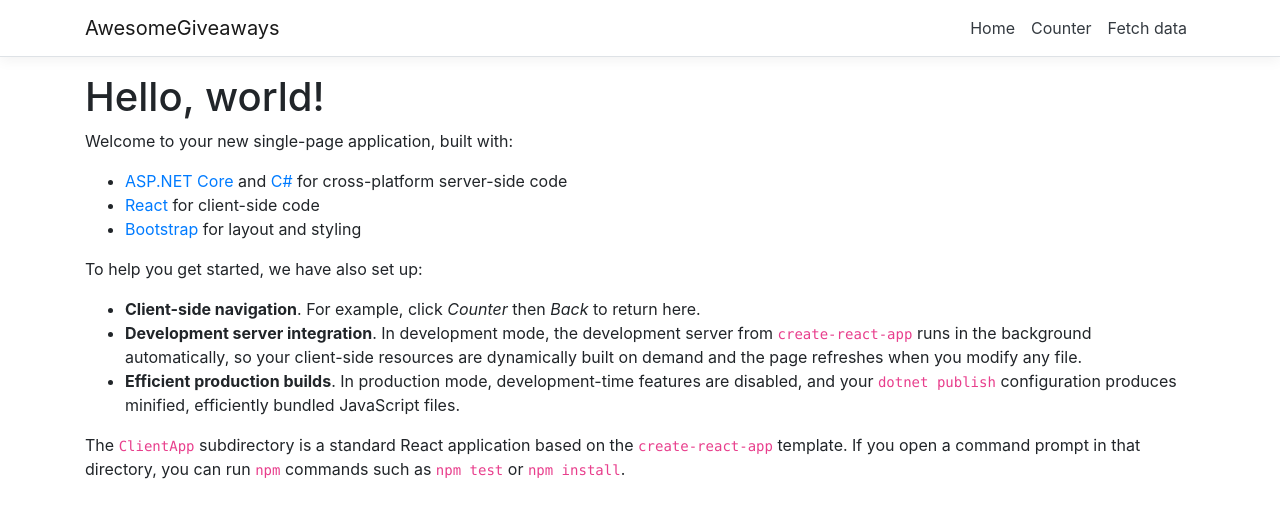
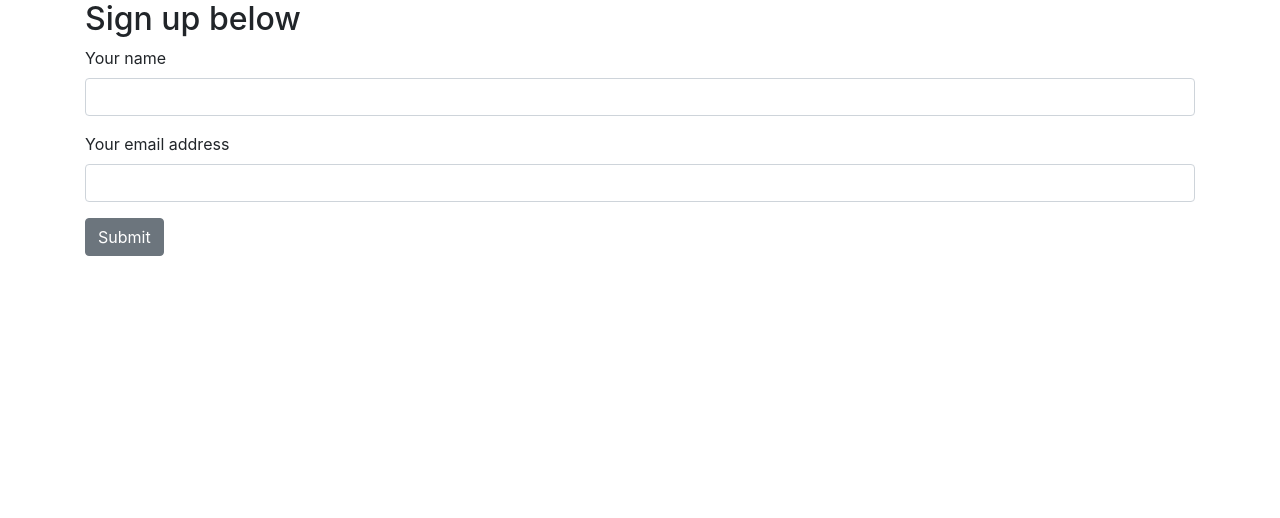
Before and after one commit to ginomessmer/awesome-giveaways, a React (Create React App) app in the folder AwesomeGiveaways/ClientApp/: page / in a window 1280 px wide. Shown: the top 518 px of the page. Built offline with nearby package versions, Linux system fonts and the light colour scheme.

Commit message:
Replace default components

```diff
--- a/AwesomeGiveaways/ClientApp/src/App.js
+++ b/AwesomeGiveaways/ClientApp/src/App.js
@@ -1,9 +1,7 @@
 import React, { Component } from 'react';
 import { Route } from 'react-router';
 import { Layout } from './components/Layout';
-import { Home } from './components/Home';
-import { FetchData } from './components/FetchData';
-import { Counter } from './components/Counter';
+import { SubmissionPage } from './components/Submission';
 
 export default class App extends Component {
   static displayName = App.name;
@@ -11,9 +9,7 @@ export default class App extends Component {
   render () {
     return (
       <Layout>
-        <Route exact path='/' component={Home} />
-        <Route path='/counter' component={Counter} />
-        <Route path='/fetch-data' component={FetchData} />
+        <Route exact path='/' component={SubmissionPage} />
       </Layout>
     );
   }
--- a/AwesomeGiveaways/ClientApp/src/components/Counter.js
+++ /dev/null
@@ -1,31 +0,0 @@
-import React, { Component } from 'react';
-
-export class Counter extends Component {
-  static displayName = Counter.name;
-
-  constructor (props) {
-    super(props);
-    this.state = { currentCount: 0 };
-    this.incrementCounter = this.incrementCounter.bind(this);
-  }
-
-  incrementCounter () {
-    this.setState({
-      currentCount: this.state.currentCount + 1
-    });
-  }
-
-  render () {
-    return (
-      <div>
-        <h1>Counter</h1>
-
-        <p>This is a simple example of a React component.</p>
-
-        <p>Current count: <strong>{this.state.currentCount}</strong></p>
-
-        <button className="btn btn-primary" onClick={this.incrementCounter}>Increment</button>
-      </div>
-    );
-  }
-}
--- a/AwesomeGiveaways/ClientApp/src/components/FetchData.js
+++ /dev/null
@@ -1,55 +0,0 @@
-import React, { Component } from 'react';
-
-export class FetchData extends Component {
-  static displayName = FetchData.name;
-
-  constructor (props) {
-    super(props);
-    this.state = { forecasts: [], loading: true };
-
-    fetch('api/SampleData/WeatherForecasts')
-      .then(response => response.json())
-      .then(data => {
-        this.setState({ forecasts: data, loading: false });
-      });
-  }
-
-  static renderForecastsTable (forecasts) {
-    return (
-      <table className='table table-striped'>
-        <thead>
-          <tr>
-            <th>Date</th>
-            <th>Temp. (C)</th>
-            <th>Temp. (F)</th>
-            <th>Summary</th>
-          </tr>
-        </thead>
-        <tbody>
-          {forecasts.map(forecast =>
-            <tr key={forecast.dateFormatted}>
-              <td>{forecast.dateFormatted}</td>
-              <td>{forecast.temperatureC}</td>
-              <td>{forecast.temperatureF}</td>
-              <td>{forecast.summary}</td>
-            </tr>
-          )}
-        </tbody>
-      </table>
-    );
-  }
-
-  render () {
-    let contents = this.state.loading
-      ? <p><em>Loading...</em></p>
-      : FetchData.renderForecastsTable(this.state.forecasts);
-
-    return (
-      <div>
-        <h1>Weather forecast</h1>
-        <p>This component demonstrates fetching data from the server.</p>
-        {contents}
-      </div>
-    );
-  }
-}
--- a/AwesomeGiveaways/ClientApp/src/components/Home.js
+++ /dev/null
@@ -1,26 +0,0 @@
-import React, { Component } from 'react';
-
-export class Home extends Component {
-  static displayName = Home.name;
-
-  render () {
-    return (
-      <div>
-        <h1>Hello, world!</h1>
-        <p>Welcome to your new single-page application, built with:</p>
-        <ul>
-          <li><a href='https://get.asp.net/'>ASP.NET Core</a> and <a href='https://msdn.microsoft.com/en-us/library/67ef8sbd.aspx'>C#</a> for cross-platform server-side code</li>
-          <li><a href='https://facebook.github.io/react/'>React</a> for client-side code</li>
-          <li><a href='http://getbootstrap.com/'>Bootstrap</a> for layout and styling</li>
-        </ul>
-        <p>To help you get started, we have also set up:</p>
-        <ul>
-          <li><strong>Client-side navigation</strong>. For example, click <em>Counter</em> then <em>Back</em> to return here.</li>
-          <li><strong>Development server integration</strong>. In development mode, the development server from <code>create-react-app</code> runs in the background automatically, so your client-side resources are dynamically built on demand and the page refreshes when you modify any file.</li>
-          <li><strong>Efficient production builds</strong>. In production mode, development-time features are disabled, and your <code>dotnet publish</code> configuration produces minified, efficiently bundled JavaScript files.</li>
-        </ul>
-        <p>The <code>ClientApp</code> subdirectory is a standard React application based on the <code>create-react-app</code> template. If you open a command prompt in that directory, you can run <code>npm</code> commands such as <code>npm test</code> or <code>npm install</code>.</p>
-      </div>
-    );
-  }
-}
--- a/AwesomeGiveaways/ClientApp/src/components/Layout.js
+++ b/AwesomeGiveaways/ClientApp/src/components/Layout.js
@@ -1,14 +1,10 @@
 import React, { Component } from 'react';
 import { Container } from 'reactstrap';
-import { NavMenu } from './NavMenu';
 
 export class Layout extends Component {
-  static displayName = Layout.name;
-
   render () {
     return (
       <div>
-        <NavMenu />
         <Container>
           {this.props.children}
         </Container>
--- a/AwesomeGiveaways/ClientApp/src/components/NavMenu.css
+++ /dev/null
@@ -1,18 +0,0 @@
-a.navbar-brand {
-  white-space: normal;
-  text-align: center;
-  word-break: break-all;
-}
-
-html {
-  font-size: 14px;
-}
-@media (min-width: 768px) {
-  html {
-    font-size: 16px;
-  }
-}
-
-.box-shadow {
-  box-shadow: 0 .25rem .75rem rgba(0, 0, 0, .05);
-}
--- a/AwesomeGiveaways/ClientApp/src/components/NavMenu.js
+++ /dev/null
@@ -1,49 +0,0 @@
-import React, { Component } from 'react';
-import { Collapse, Container, Navbar, NavbarBrand, NavbarToggler, NavItem, NavLink } from 'reactstrap';
-import { Link } from 'react-router-dom';
-import './NavMenu.css';
-
-export class NavMenu extends Component {
-  static displayName = NavMenu.name;
-
-  constructor (props) {
-    super(props);
-
-    this.toggleNavbar = this.toggleNavbar.bind(this);
-    this.state = {
-      collapsed: true
-    };
-  }
-
-  toggleNavbar () {
-    this.setState({
-      collapsed: !this.state.collapsed
-    });
-  }
-
-  render () {
-    return (
-      <header>
-        <Navbar className="navbar-expand-sm navbar-toggleable-sm ng-white border-bottom box-shadow mb-3" light>
-          <Container>
-            <NavbarBrand tag={Link} to="/">AwesomeGiveaways</NavbarBrand>
-            <NavbarToggler onClick={this.toggleNavbar} className="mr-2" />
-            <Collapse className="d-sm-inline-flex flex-sm-row-reverse" isOpen={!this.state.collapsed} navbar>
-              <ul className="navbar-nav flex-grow">
-                <NavItem>
-                  <NavLink tag={Link} className="text-dark" to="/">Home</NavLink>
-                </NavItem>
-                <NavItem>
-                  <NavLink tag={Link} className="text-dark" to="/counter">Counter</NavLink>
-                </NavItem>
-                <NavItem>
-                  <NavLink tag={Link} className="text-dark" to="/fetch-data">Fetch data</NavLink>
-                </NavItem>
-              </ul>
-            </Collapse>
-          </Container>
-        </Navbar>
-      </header>
-    );
-  }
-}
--- /dev/null
+++ b/AwesomeGiveaways/ClientApp/src/components/Submission.js
@@ -0,0 +1,32 @@
+import React from 'react';
+import { Form, FormGroup, Label, Input, Button } from 'reactstrap';
+
+const SubmissionPage = () => {
+	return (
+		<div>
+			<h2>Sign up below</h2>
+			<SubmissionForm />
+		</div>
+	)
+}
+
+const SubmissionForm = () => {
+	return (
+		<Form>
+			<FormGroup>
+				<Label for="name">Your name</Label>
+				<Input name="name" />
+			</FormGroup>
+			<FormGroup>
+				<Label for="email">Your email address</Label>
+				<Input type="email "name="email" />
+			</FormGroup>
+
+			<Button>Submit</Button>
+		</Form>
+	)
+}
+
+export {
+	SubmissionPage
+};
```
